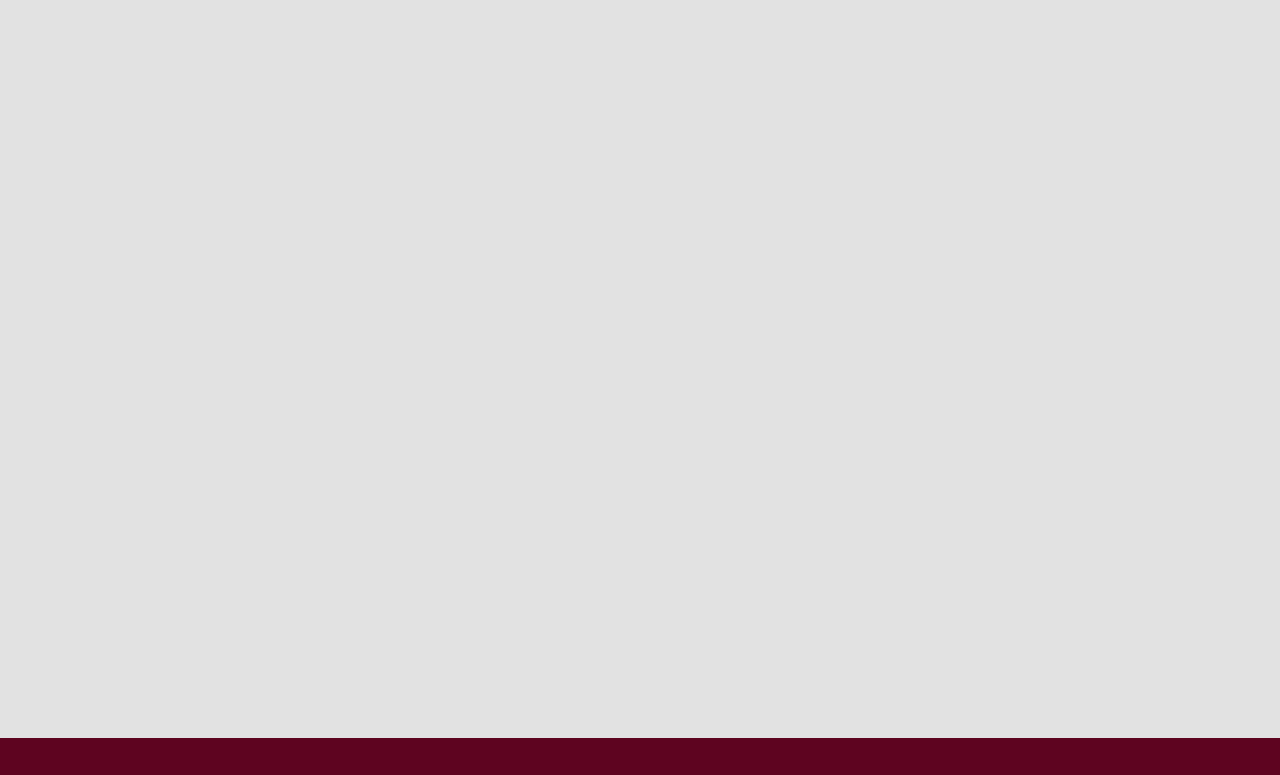
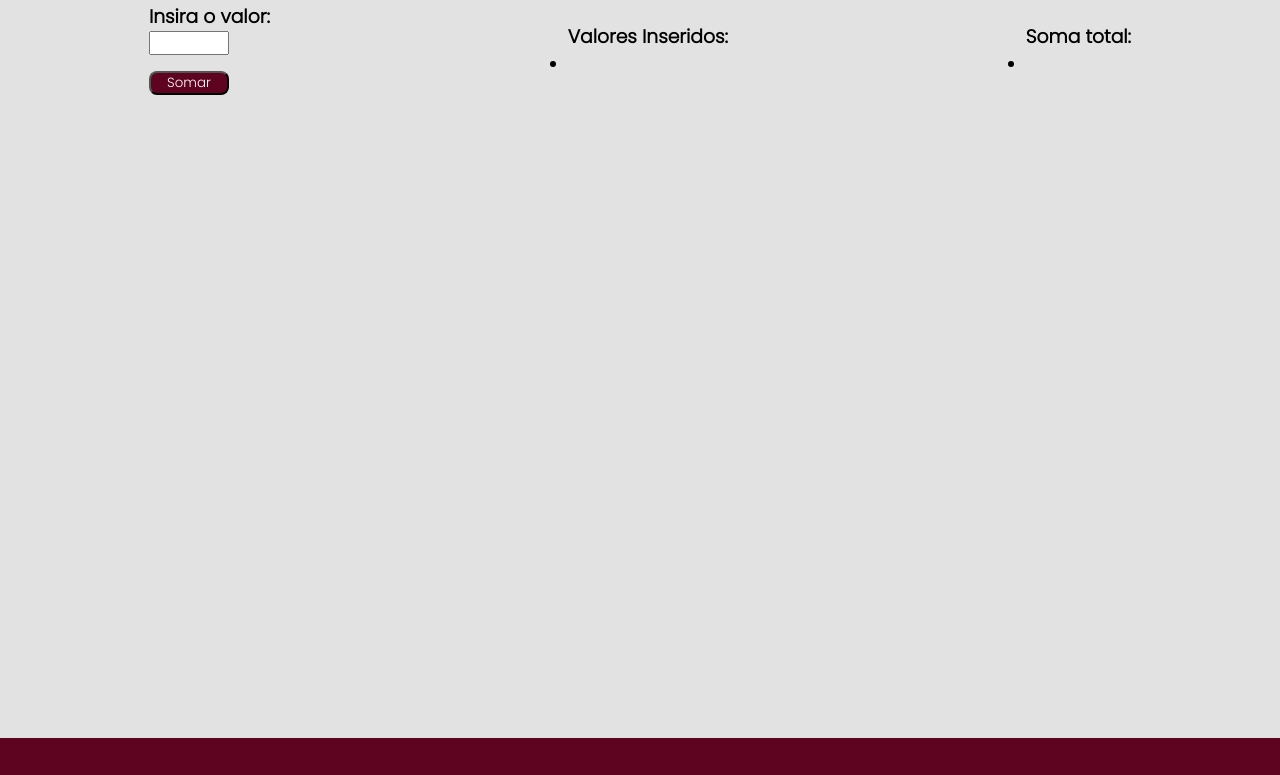
Before and after one commit to mamalvares/sticker-album-master, a website: page public/pages/gastos.html in a window 1280 px wide. Shown: the part 190-965 px from the top of the page. Drawn offline with Linux system fonts and the light colour scheme.

Commit message:
developing gastos html css and js

```diff
--- a/public/pages/gastos.html
+++ b/public/pages/gastos.html
@@ -42,6 +42,32 @@
     <div class="controle-div">
         <div class="main-title">
             <h1>Meus gastos:</h1>
+
+            <div class="input-gastos">
+                <div class="insira-valor">
+                    <h3>Insira o valor:</h3>
+                    <input type="number" name="name" id="valorInserido" class="valorInserido">
+                    <button onclick="inserirValores()">Somar</button>
+                </div>
+
+                <div class="valor-total">
+                    <h3>Valores Inseridos:</h3>
+                    <ul class="listaValores">
+                        <li>
+                            <p class="resultadoValorGasto"></p>
+                        </li>
+                    </ul>
+                </div>
+
+                <div class="soma-total">
+                    <h3>Soma total:</h3>
+                    <ul class="listaValores">
+                        <li>
+                            <p class="resultadoValorTotalGasto"></p>
+                        </li>
+                    </ul>
+                </div>
+            </div>
         </div>
 
         <div class="controle-gastos"></div>
@@ -71,7 +97,8 @@
 
     </footer>
 
-    <script src="../../app.js"></script>
+    <script src="/app.js"></script>
+    <script src="/public/script/controleGasto.js"></script>
     <script src="/public/script/tabelaFigurinha.js"></script>
 </body>
 
--- /dev/null
+++ b/public/script/controleGasto.js
@@ -0,0 +1,26 @@
+function inserirValores() {
+    var num1 = document.querySelector(".valorInserido").value;
+
+    var today = new Date();
+    var dd = String(today.getDate()).padStart(2, '0');
+    var mm = String(today.getMonth() + 1).padStart(2, '0');
+    var yyyy = today.getFullYear();
+
+    today = dd + '/' + mm + '/' + yyyy;
+
+    if (num1 > 0) {
+        var resultadoValorGasto = "R$" + parseInt(num1) + " - " + today;
+        document.querySelector(".resultadoValorGasto").innerHTML = resultadoValorGasto;
+        //aqui tem que criar uma nova div par ao novo valor, deixando o antigo valor do jeito que estava
+    } else {
+        window.alert('Insira um valor maior que 0');
+    }
+
+    if (num1 > 0) {
+        var resultadoValorGasto = "R$" + parseInt(num1);
+        document.querySelector(".resultadoValorTotalGasto").innerHTML = resultadoValorGasto;
+        //aqui tem que somar todos os valores inseridos
+    } else {
+        window.alert('Não há valores para somar');
+    }
+}
--- a/public/styles/gastos.css
+++ b/public/styles/gastos.css
@@ -6,7 +6,42 @@
 }
 
 .controle-gastos {
+    height: 100vh;
+}
 
+.input-gastos {
+    display: flex;
+    margin-top: 1rem;
+    flex-direction: row;
+    align-items: center;
+    justify-content: space-around;
+}
+
+.insira-valor {
+    display: flex;
+    flex-direction: column;
+}
+
+.insira-valor input,
+button {
+    width: 5rem;
+}
+
+.insira-valor button {
+    background-color: var(--main-color);
+    color: white;
+    border-radius: .5rem;
+    cursor: pointer;
+    margin-top: 1rem;
+}
+
+.insira-valor button:hover {
+    background-color: #92576a;
+    transition: all 0.3s ease;
+}
+
+.valor-total ul li p {
+    display: inline-block;
 }
 
 /* Responsive */
```
Also changed, not shown: public/pages/figurinhas.html (+1 -1 lines), public/pages/porcentagem.html (+1 -1 lines), public/pages/teams/brasil.html (+11 -0 lines), public/styles/figurinha.css (+9 -5 lines), index.html (line endings or trailing spaces).
